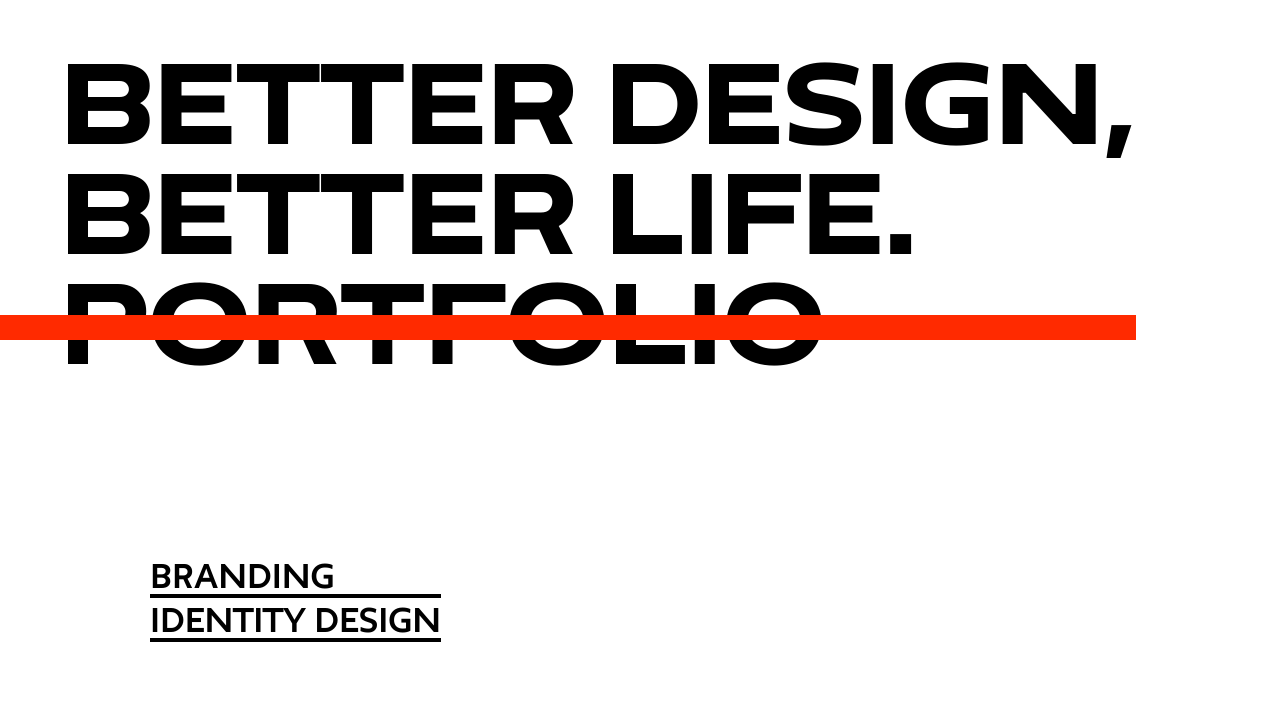
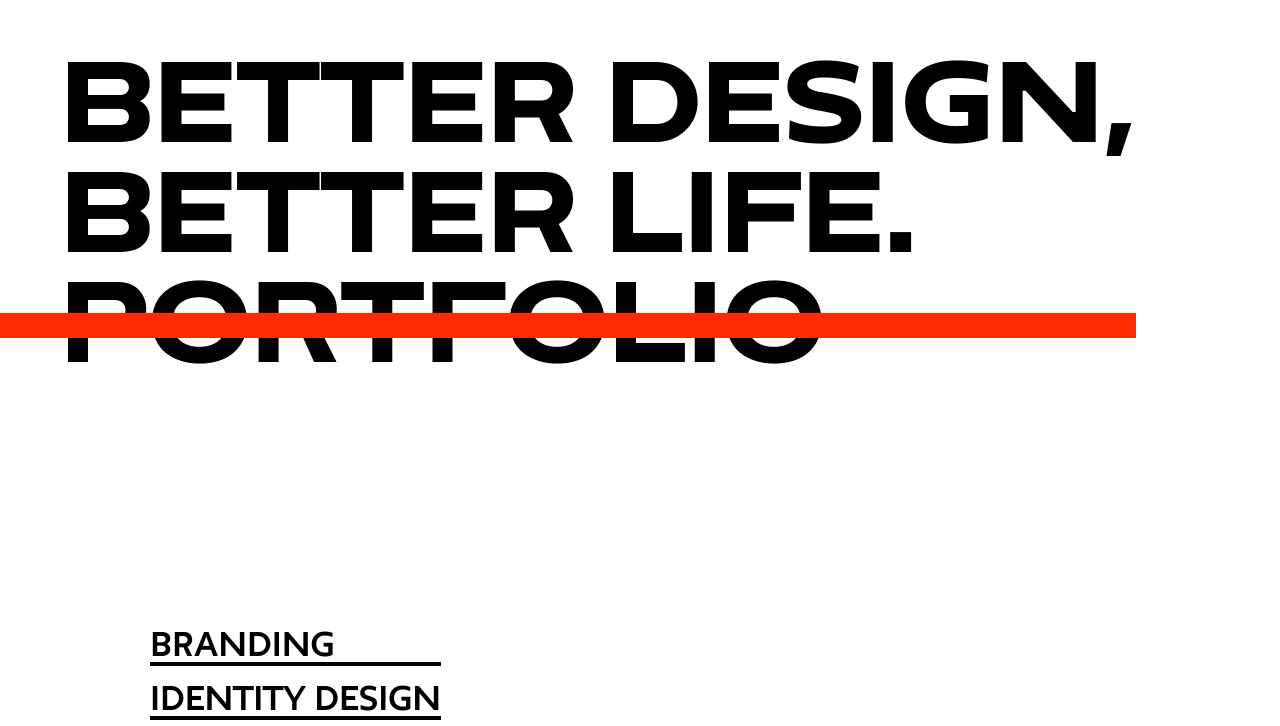
Before and after one commit to FutureSeller/solasido.kr, a Next.js app: page / in a window 1280 px wide. Shown: the part 226-952 px from the top of the page. Before the commit the page ends 888 px from the top, so only its background shows below. Built offline with nearby package versions, Linux system fonts and the light colour scheme.

Commit message:
FP-41 Fix animation delay and padding

```diff
--- a/components/Main.module.scss
+++ b/components/Main.module.scss
@@ -32,20 +32,20 @@
   }
 
   @include mobile {
-    font-size: 30px;
-    line-height: 40px;
+    font-size: 28px;
+    line-height: 35px;
   }
 }
 
 .Main__slogan {
-  padding-top: 290px;
+  padding-top: 288px;
 
   @include tablet {
-    padding-top: 370px;
+    padding-top: 378px;
   }
 
   @include mobile {
-    padding-top: 200px;
+    padding-top: 206px;
   }
 
   & > span {
@@ -77,14 +77,22 @@
 
     @include mobile {
       top: 30%;
-      border-bottom: 8px solid $red;
+      border-bottom: 7px solid $red;
     }
   }
 }
 
 .Main__subject {
-  padding-top: 160px;
+  padding-top: 220px;
   opacity: 0;
   animation: blink 0.5s forwards;
-  animation-delay: 2s;
+  animation-delay: 1.5s;
+
+  @include tablet {
+    padding-top: 231.5px;
+  }
+
+  @include mobile {
+    padding-top: 184px;
+  }
 }
--- a/components/Main.tsx
+++ b/components/Main.tsx
@@ -5,7 +5,7 @@ import Subject from './Subject'
 
 export default function Main() {
   return (
-    <div className={styles.Main}>
+    <section className={styles.Main}>
       <div className={styles.Main__slogan}>
         <span>Better Design,</span>
         <br />
@@ -15,6 +15,6 @@ export default function Main() {
       <Content>
         <Subject className={styles.Main__subject} />
       </Content>
-    </div>
+    </section>
   )
 }
--- a/components/Subject.module.scss
+++ b/components/Subject.module.scss
@@ -1,3 +1,4 @@
+@import '../styles/color';
 @import '../styles/responsive';
 
 .Subject {
@@ -20,14 +21,16 @@
 
 .Subject__content {
   display: block;
-  border-bottom: 4px solid black;
-  padding-top: 10px;
+  border-bottom: 4px solid $black;
+  padding-top: 20px;
 
   @include tablet {
-    border-bottom: 2.5px solid black;
+    border-bottom: 2.5px solid $black;
+    padding-top: 12.5px;
   }
 
   @include mobile {
-    border-bottom: 2px solid black;
+    border-bottom: 2px solid $black;
+    padding-top: 10px;
   }
 }
```
Also changed, not shown: pages/_document.tsx (+13 -3 lines).
